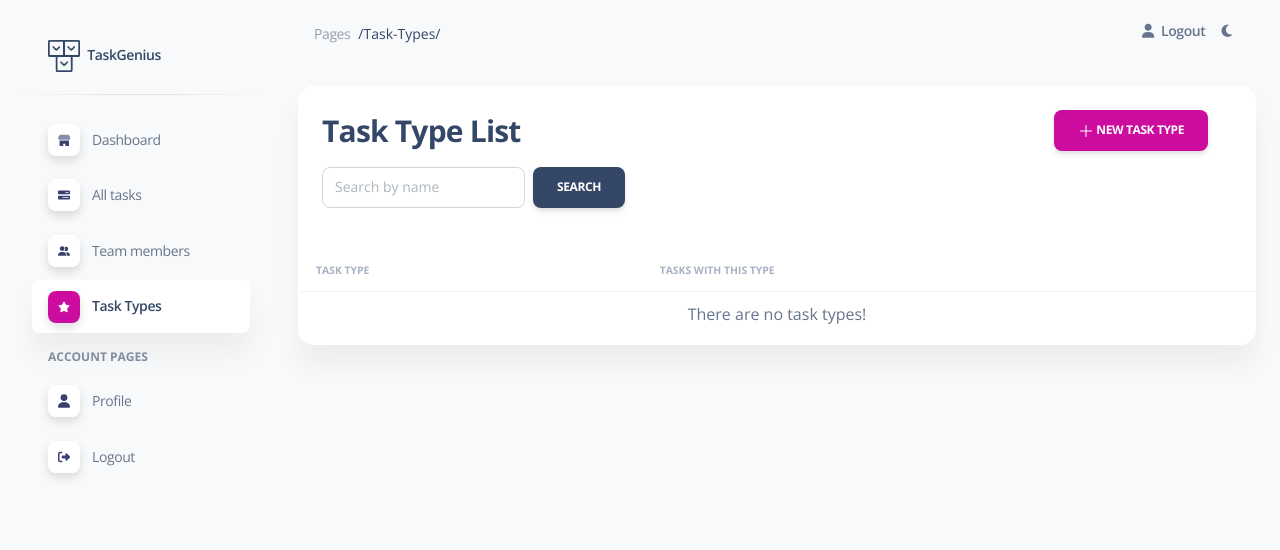
After one commit to olenaliuby/task-manager, a Django app: page /task-types/ in a window 1280 px wide. The commit adds this page. Shown: the top 550 px of the page. Run offline with Django 4.2, Linux system fonts and the light colour scheme; the visitor is signed in with stand-in values (Sample User, id 1); data that the repository does not hold is empty; some libraries are stand-ins or nearby versions.

Commit message:
feat(templates): Created pages for TaskType CRUD

```diff
--- a/templates/includes/sidebar.html
+++ b/templates/includes/sidebar.html
@@ -73,6 +73,24 @@
         </a>
       </li>
       <li class="nav-item">
+        {% url 'manager:task-type-list' as manager_task_type_list %}
+        <a class="nav-link {% if request.path == manager_task_type_list %} active {% endif %}"
+           href="{{ manager_task_type_list }}">
+          <div
+              class="icon icon-shape icon-sm shadow border-radius-md bg-white text-center me-2 d-flex align-items-center justify-content-center">
+            <svg xmlns="http://www.w3.org/2000/svg" height="1em" viewBox="0 0 576 512" fill="currentColor">
+              <title>task_types</title>
+              <path class="color-background"
+                    d="M316.9 18C311.6 7 300.4 0 288.1 0s-23.4 7-28.8 18L195 150.3 51.4 171.5c-12 1.8-22 10.2-25.7 21.7s-.7 24.2 7.9 32.7L137.8 329 113.2 474.7c-2 12 3 24.2 12.9 31.3s23 8 33.8 2.3l128.3-68.5 128.3 68.5c10.8 5.7 23.9 4.9 33.8-2.3s14.9-19.3 12.9-31.3L438.5 329 542.7 225.9c8.6-8.5 11.7-21.2 7.9-32.7s-13.7-19.9-25.7-21.7L381.2 150.3 316.9 18z"></path>
+            </svg>
+          </div>
+          <span class="nav-link-text ms-1">Task Types</span>
+        </a>
+      </li>
+      <li class="nav-item mt-3">
+        <h6 class="ps-4 ms-2 text-uppercase text-xs font-weight-bolder opacity-6">Account pages</h6>
+      </li>
+      <li class="nav-item">
         <a class="nav-link" href="{{ user.get_absolute_url }}">
           <div
               class="icon icon-shape icon-sm shadow border-radius-md bg-white text-center me-2 d-flex align-items-center justify-content-center">
--- /dev/null
+++ b/templates/manager/task_type_list.html
@@ -0,0 +1,73 @@
+{% extends "base.html" %}
+{% load static %}
+
+{% block title %}
+  Task Type List
+{% endblock %}
+
+{% block content %}
+  <div class="container-fluid py-4">
+    <div class="row">
+      <div class="mb-md-0 mb-4">
+        <div class="card">
+          <div class="card-header pb-0">
+            <div class="row">
+              <div class="col-12 col-lg-6">
+                <h3 class="mb-2">Task Type List</h3>
+              </div>
+              <div class="col-12 col-lg-6 my-auto">
+                <div class="float-lg-end pe-4">
+                  <a href="{% url 'manager:task-type-create' %}" class="btn btn-primary">
+                    <svg xmlns="http://www.w3.org/2000/svg" width="16" height="16" fill="currentColor"
+                         class="bi bi-plus-lg"
+                         viewBox="0 0 16 16">
+                      <path fill-rule="evenodd"
+                            d="M8 2a.5.5 0 0 1 .5.5v5h5a.5.5 0 0 1 0 1h-5v5a.5.5 0 0 1-1 0v-5h-5a.5.5 0 0 1 0-1h5v-5A.5.5 0 0 1 8 2Z"></path>
+                    </svg>
+                    New Task Type
+                  </a>
+                </div>
+              </div>
+            </div>
+            {% include "includes/search_form.html" %}
+          </div>
+          <div class="card-body px-0 pb-2">
+            <div class="table-responsive">
+              <table class="table align-items-center mb-0">
+                <thead>
+                <tr>
+                  <th class="text-uppercase text-secondary text-xxs font-weight-bolder opacity-7 px-3 py-1">Task Type
+                  </th>
+                  <th class="text-uppercase text-secondary text-xxs font-weight-bolder opacity-7 ps-2">Tasks with this
+                    type
+                  </th>
+                </tr>
+                </thead>
+                <tbody>
+                {% if task_type_list %}
+                  {% for type in task_type_list %}
+                    <tr>
+                      <td>
+                        <a href="{% url "manager:task-type-detail" pk=type.id %}" class="px-2 py-1">{{ type.name }}</a>
+                      </td>
+                      <td>
+                        {{ type.tasks.count }}
+                      </td>
+                    </tr>
+                  {% endfor %}
+                {% else %}
+                  <tr>
+                    <td colspan="2" class="text-center">
+                      There are no task types!
+                    </td>
+                  </tr>
+                {% endif %}
+                </tbody>
+              </table>
+            </div>
+          </div>
+        </div>
+      </div>
+    </div>
+  </div>
+{% endblock %}
```
Also changed, not shown: templates/manager/task_type_confirm_delete.html (added, +23 -0 lines), templates/manager/task_type_detail.html (added, +48 -0 lines), templates/manager/task_type_form.html (added, +17 -0 lines).
